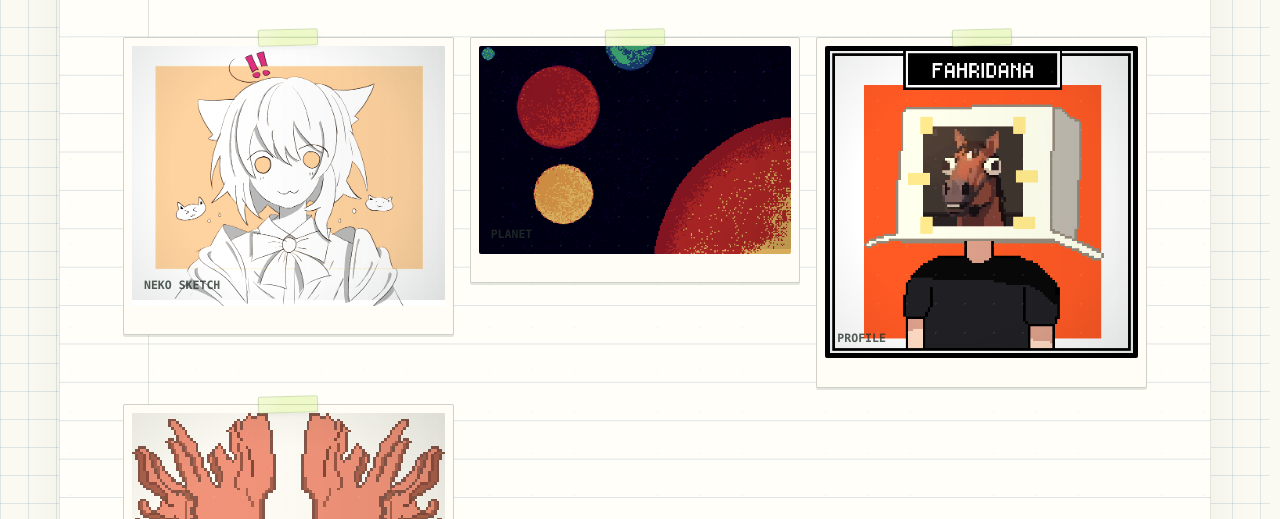
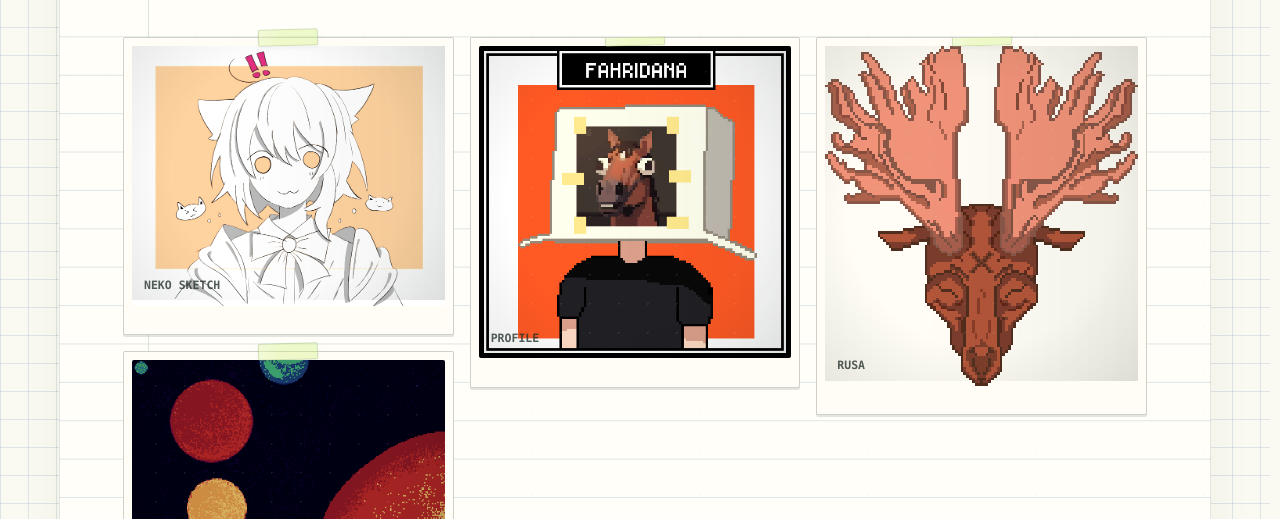
Before and after one commit to Fahridanaa/portfolio, an Astro site: page /art in a window 1280 px wide. Shown: the part 281-800 px from the top of the page. Built offline with nearby package versions, Linux system fonts and the light colour scheme; Astro itself is replaced by a stand-in of ours.

Commit message:
feat: switch art grid to masonry columns

```diff
--- a/src/components/ui/ArtFigure.astro
+++ b/src/components/ui/ArtFigure.astro
@@ -11,7 +11,7 @@ interface Props {
 const { image, animated = false, caption } = Astro.props;
 ---
 
-<figure class="camera-print max-w-sm self-start">
+<figure class="camera-print mb-4 break-inside-avoid">
 	<span class="camera-pin" aria-hidden="true"></span>
 	{
 		animated ? (
--- a/src/components/ui/ArtGrid.astro
+++ b/src/components/ui/ArtGrid.astro
@@ -28,7 +28,7 @@ const pieces = Object.entries(files)
 const visible = typeof limit === "number" ? pieces.slice(0, limit) : pieces;
 ---
 
-<div class="mt-6 grid gap-4 sm:grid-cols-2 lg:grid-cols-3">
+<div class="mt-6 columns-1 gap-4 sm:columns-2 lg:columns-3">
 	{
 		visible.map((piece) => (
 			<ArtFigure
```
